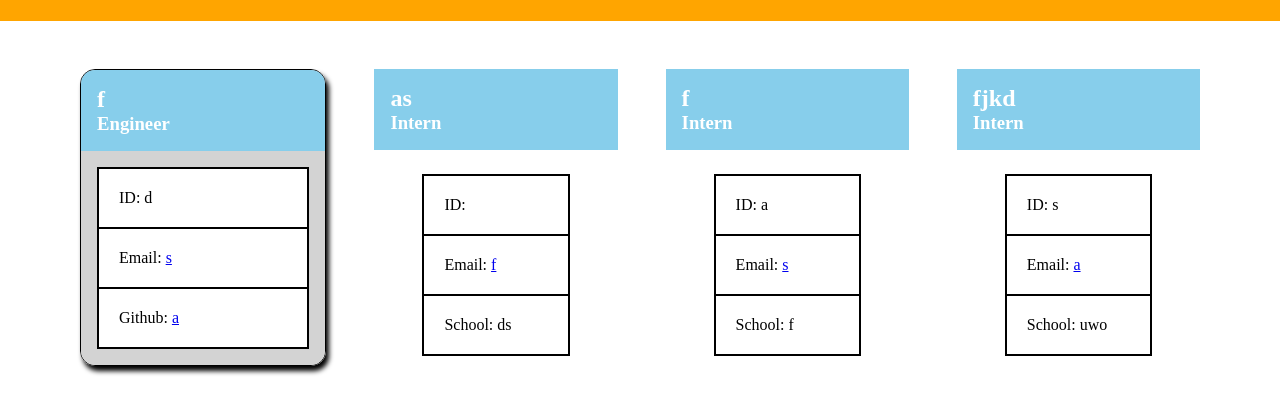
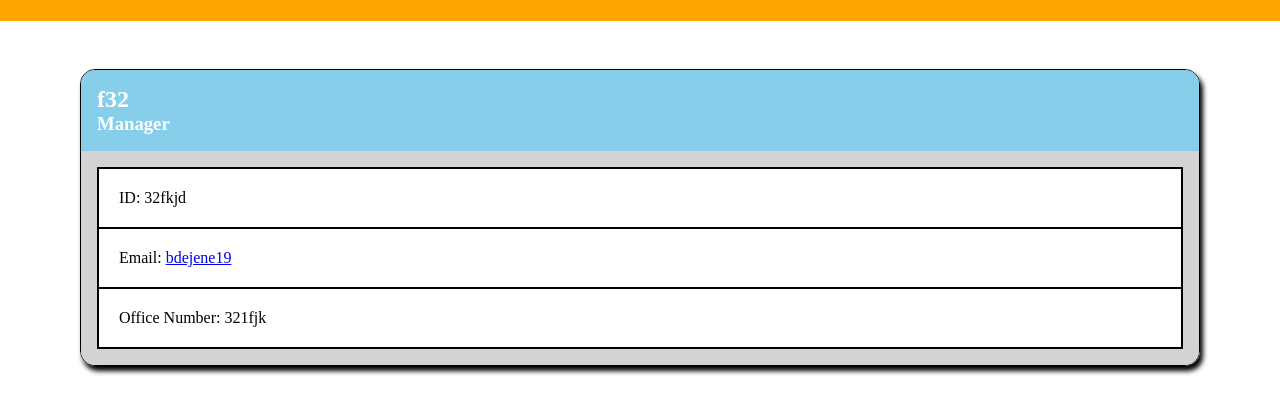
Before and after one commit to bdejene19/TeamProfileBuilder, a website: page test.html in a window 1280 px wide. Shown: the part 64-478 px from the top of the page. Drawn offline with Linux system fonts and the light colour scheme.

Commit message:
teaxed create html file a little to handle manager properties (previously returning undefined). Added manager prompts to main index.js file. Project is complete. just need a video recording of application

```diff
--- a/Assets/js/functions/addTeamMemberPrompts.js
+++ b/Assets/js/functions/addTeamMemberPrompts.js
@@ -68,7 +68,7 @@ const teamMateAdder = () => {
         } else {
             let teamLead = reused.teamList[0];
             let onlyEngs = reused.teamList.filter(obj => obj.getRole() === 'Engineer')
-            let onlyInterns = reused.teamList.filter(obj => obj.getRole() === 'Intern')
+            let onlyInterns = reused.teamList.filter(obj => obj.getRole() === 'Intern');
             htmlGen.writeHtmlFile('test', reused.teamList);
         }
     }).catch(err => console.log(err))  ;
--- a/test.html
+++ b/test.html
@@ -24,86 +24,20 @@
 
         <article style="flex: 1 1 15em;  border-radius: 15px; border: solid black 1px; overflow: hidden; height: 100%; box-shadow: black 3px 5px 5px 0px;">
             <div style="display: flex; flex-direction: column; padding: 1em; flex-wrap: wrap; background-color: skyblue; color: white;">
-                <h2>f</h2>
-                <h3>Engineer</h3>
+                <h2>f32</h2>
+                <h3>Manager</h3>
             </div>
 
             <div style="display: flex; flex-direction: column; justify-content: center; padding: 1em; background-color: lightgrey; width: 100%; height: 100%;">
                 <div style="background-color: white;">
                     <p style="padding: 1.25em; border: solid black 2px; border-bottom: none;">
-                        ID: d
+                        ID: 32fkjd
                     </p>
                     <p style="padding: 1.25em; border: solid black 2px; border-bottom: none;">
-                        Email: <a href="mailto: s">s</a>
+                        Email: <a href="mailto: bdejene19">bdejene19</a>
                     </p>
                     <p style="padding: 1.25em; border: solid black 2px;">
-                        Github: <a href="https://github.com/a" target="_blank">a</a>
-                    </p>
-
-                </div>
-            </div>
-        </article>
-
-        <article style="flex: 1 1 15em; flex: 0.5 1 15em;">
-            <div style="display: flex; flex-direction: column; padding: 1em; flex-wrap: wrap; background-color: skyblue; color: white;">
-                <h2>as</h2>
-                <h3>Intern</h3>
-            </div>
-
-            <div style="display: flex; justify-content: center; align-items: center; padding: 1em;">
-                <div style="display: flex; flex-direction: column; flex-wrap: wrap; width: 100%; padding: 0.5em 2em;">
-                    <p style="padding: 1.25em; border: solid black 2px; border-bottom: none;">
-                        ID:
-                    </p>
-                    <p style="padding: 1.25em; border: solid black 2px; border-bottom: none;">
-                        Email: <a href="mailto: f">f</a>
-                    </p>
-                    <p style="padding: 1.25em; border: solid black 2px;">
-                        School: ds
-                    </p>
-
-                </div>
-            </div>
-        </article>
-
-        <article style="flex: 1 1 15em; flex: 0.5 1 15em;">
-            <div style="display: flex; flex-direction: column; padding: 1em; flex-wrap: wrap; background-color: skyblue; color: white;">
-                <h2>f</h2>
-                <h3>Intern</h3>
-            </div>
-
-            <div style="display: flex; justify-content: center; align-items: center; padding: 1em;">
-                <div style="display: flex; flex-direction: column; flex-wrap: wrap; width: 100%; padding: 0.5em 2em;">
-                    <p style="padding: 1.25em; border: solid black 2px; border-bottom: none;">
-                        ID: a
-                    </p>
-                    <p style="padding: 1.25em; border: solid black 2px; border-bottom: none;">
-                        Email: <a href="mailto: s">s</a>
-                    </p>
-                    <p style="padding: 1.25em; border: solid black 2px;">
-                        School: f
-                    </p>
-
-                </div>
-            </div>
-        </article>
-
-        <article style="flex: 1 1 15em; flex: 0.5 1 15em;">
-            <div style="display: flex; flex-direction: column; padding: 1em; flex-wrap: wrap; background-color: skyblue; color: white;">
-                <h2>fjkd</h2>
-                <h3>Intern</h3>
-            </div>
-
-            <div style="display: flex; justify-content: center; align-items: center; padding: 1em;">
-                <div style="display: flex; flex-direction: column; flex-wrap: wrap; width: 100%; padding: 0.5em 2em;">
-                    <p style="padding: 1.25em; border: solid black 2px; border-bottom: none;">
-                        ID: s
-                    </p>
-                    <p style="padding: 1.25em; border: solid black 2px; border-bottom: none;">
-                        Email: <a href="mailto: a">a</a>
-                    </p>
-                    <p style="padding: 1.25em; border: solid black 2px;">
-                        School: uwo
+                        Office Number: 321fjk
                     </p>
 
                 </div>
```
Also changed, not shown: Assets/js/functions/createHTML.js (+9 -29 lines), Assets/js/functions/managerPrompt.js (+9 -3 lines), index.js (+7 -12 lines).
